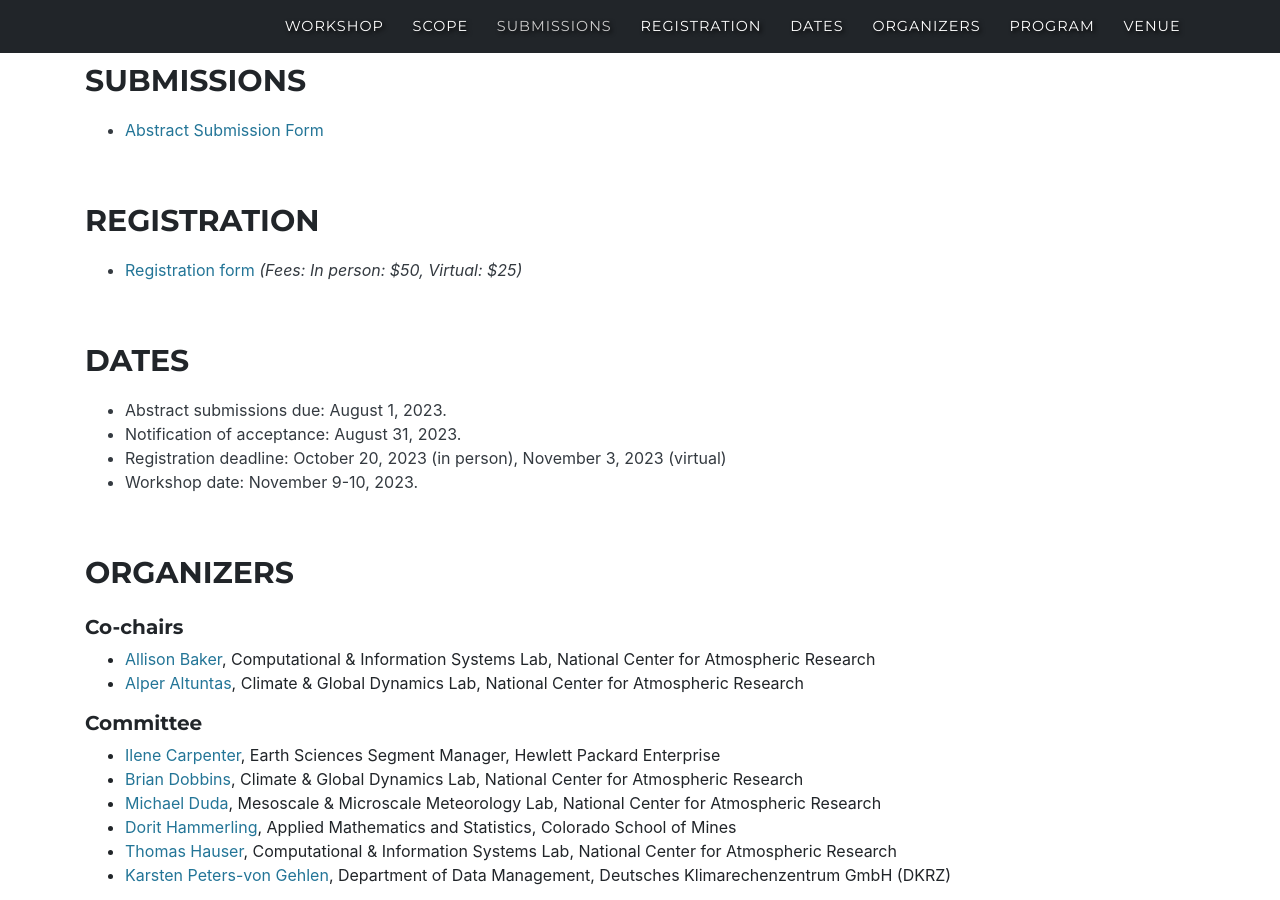
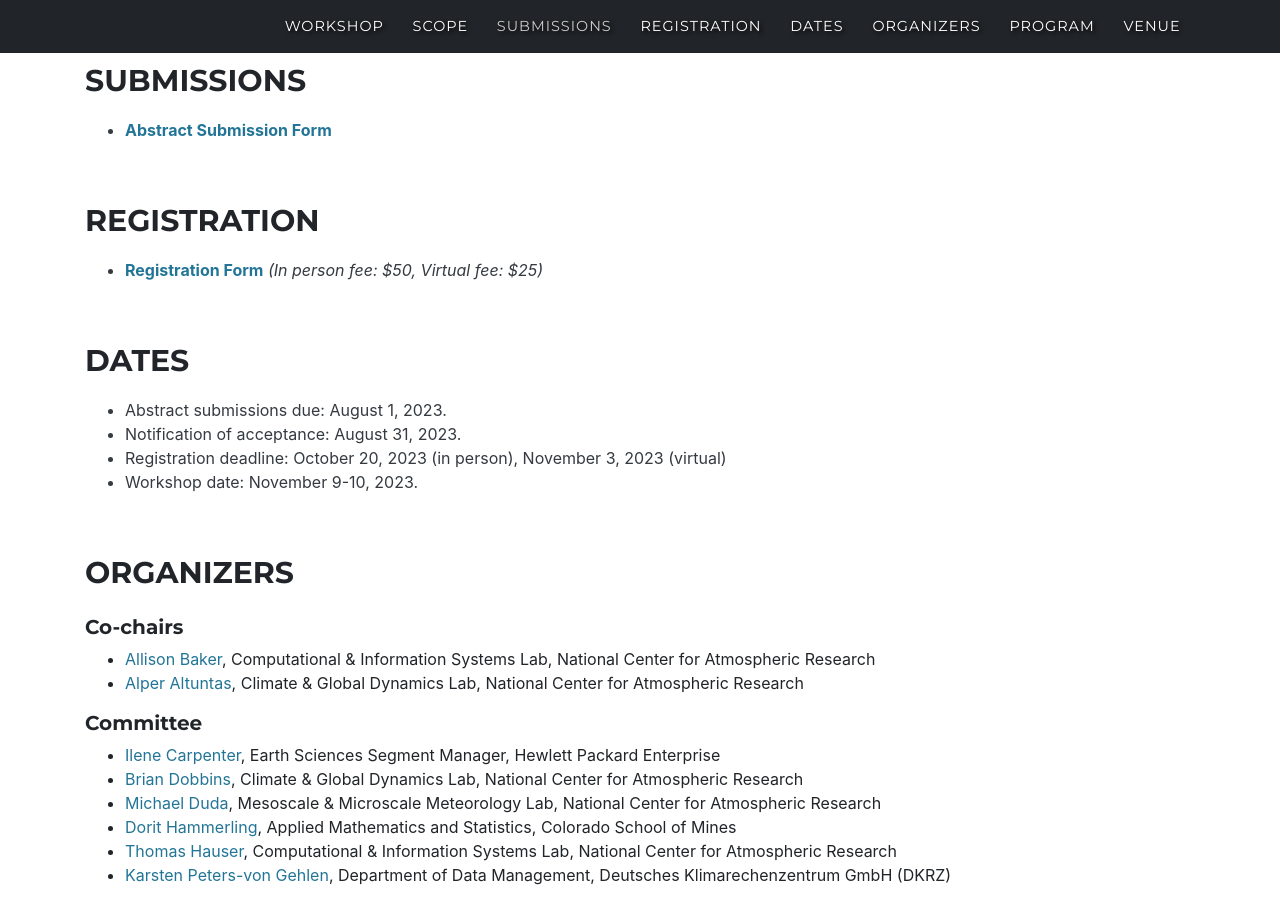
Before and after one commit to NCAR/correctness-workshop, a Jekyll site: the page built from index.md, in a window 1280 px wide and 900 px high, scrolled down 1766 px. Built offline with Jekyll 4.4.1, drawn with Linux system fonts in a browser that asks for light colours; some web fonts are replaced.

Commit message:
Update sitetext.yml

```diff
--- a/_data/sitetext.yml
+++ b/_data/sitetext.yml
@@ -84,12 +84,12 @@ scope:
 submissions:
   title: "Submissions"
   text: >
-        - [Abstract Submission Form](https://docs.google.com/forms/d/1MzQP1aeUcj4ISginq7MNNvHr-iTtv1rhGI8x9pu9Obo/viewform)
+        - [**Abstract Submission Form**](https://docs.google.com/forms/d/1MzQP1aeUcj4ISginq7MNNvHr-iTtv1rhGI8x9pu9Obo/viewform)
 
 registration:
   title: "Registration"
   text: >
-         - [Registration form](https://docs.google.com/forms/d/e/1FAIpQLScd-HoWsb9X9YZFnfMw7Y6X-BpN3QTgkv4xh8OzYMtyzwAJow/viewform?usp=sf_link) *(Fees: In person: $50, Virtual: $25)*
+         - [**Registration Form**](https://docs.google.com/forms/d/e/1FAIpQLScd-HoWsb9X9YZFnfMw7Y6X-BpN3QTgkv4xh8OzYMtyzwAJow/viewform?usp=sf_link) *(In person fee: $50, Virtual fee: $25)*
 
 dates:
   title: "Dates"
```
